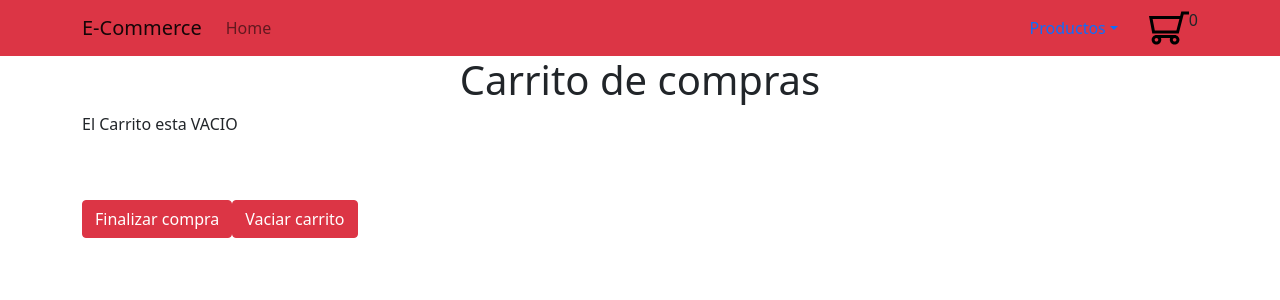
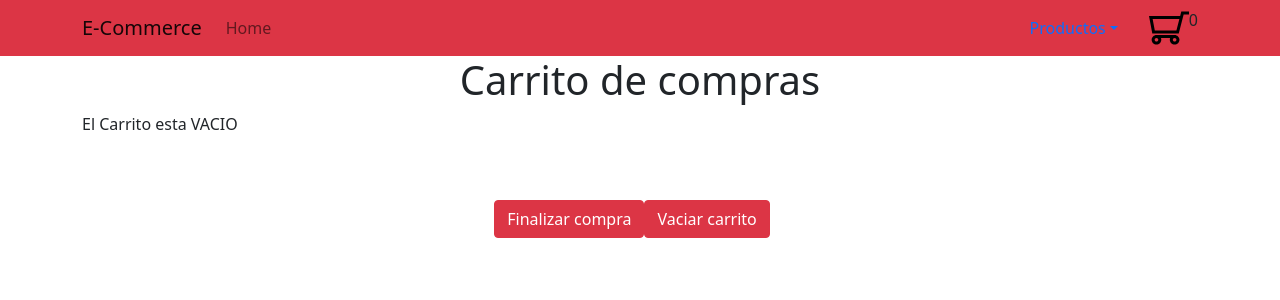
Before and after one commit to juanma21century/ecommerce_sola, a React (Create React App) app: page /cart in a window 1280 px wide. Shown: the top 300 px of the page. Built offline with nearby package versions, Linux system fonts and the light colour scheme.

Commit message:
total carrito compras

```diff
--- a/src/components/Cart.js
+++ b/src/components/Cart.js
@@ -43,11 +43,11 @@ const Carrito = () => {
                 </tbody>
             </table>
             <div className="row">
-                    <p className="display-6 text-center">Total: ${total}</p>
+                    <p className="text-center">Total: ${total}</p>
             </div>
             </div>) : <p>El Carrito esta VACIO</p>}
 
-            <div>
+            <div className='text-center'>
                 <button className="btn btn-danger mt-5" onClick={finalizarCompra}>Finalizar compra</button>
                 <button className="btn btn-danger mt-5 me-3" onClick={clearCart}>Vaciar carrito</button>
             </div>
```
